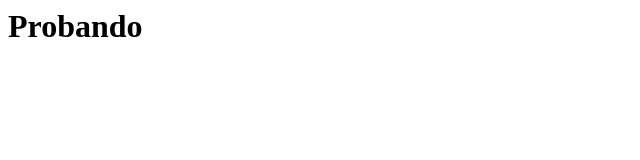
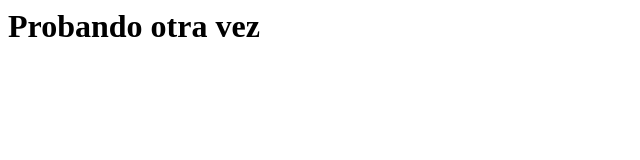
Before and after one commit to dluna38/cursohtml, a plain HTML site: page site/index.html in a window 1280 px wide. Shown: the whole page, without its empty margins (0-640 px from the left). Drawn offline with Linux system fonts and the light colour scheme.

Commit message:
Segundos

```diff
--- a/site/index.html
+++ b/site/index.html
@@ -3,6 +3,6 @@
 <title>Hello</title>
 </head>
 <body>
-    <h1>Probando</h1>
+    <h1>Probando otra vez</h1>
 </body>
 </html>
```
